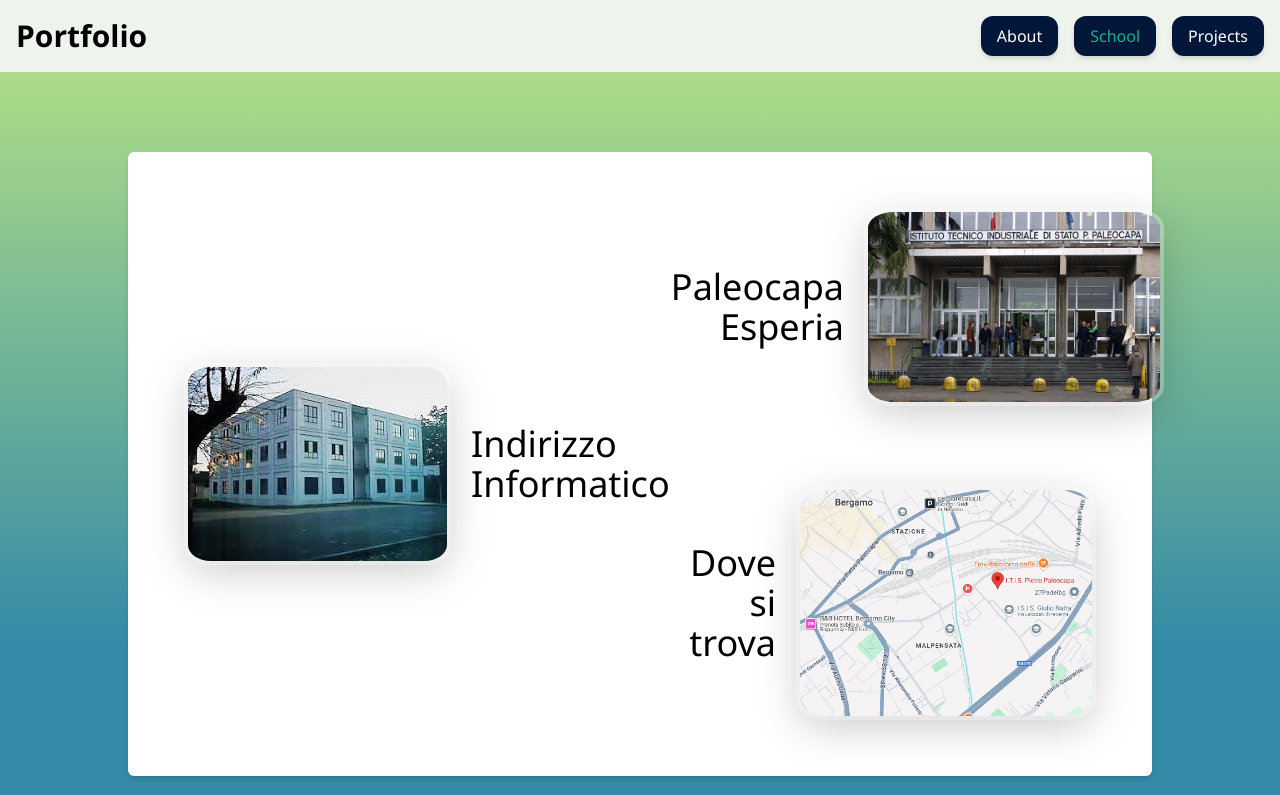
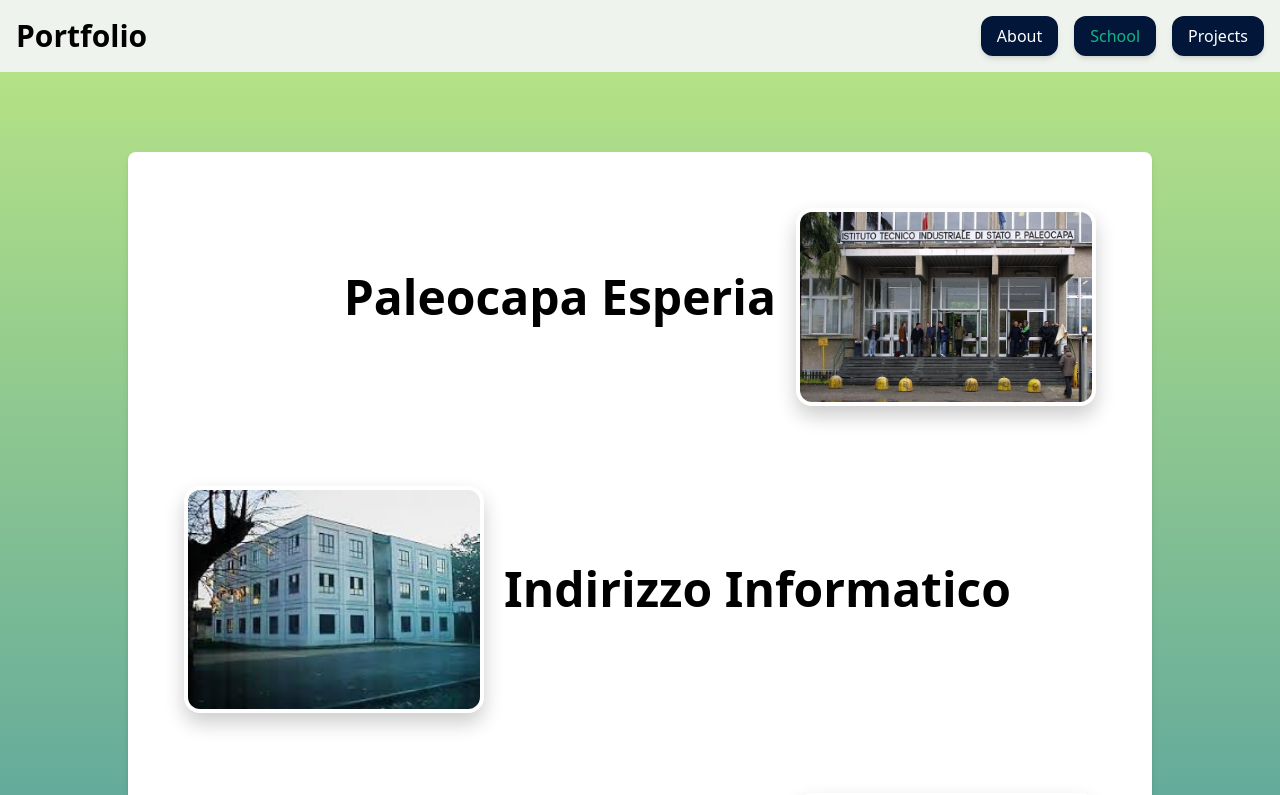
Before and after one commit to Uccetta110/PortfolioNuxt4, a Nuxt app: page /school in a window 1280 px wide. Shown: the top 795 px of the page. Built offline with nearby package versions, Linux system fonts and the light colour scheme.

Commit message:
progetto completato

```diff
--- a/assets/css/tailwind.css
+++ b/assets/css/tailwind.css
@@ -3,89 +3,48 @@
 @tailwind utilities;
 
 body {
-  @apply min-h-screen font-segoe text-3xl my-gradient;
+  @apply min-h-screen font-sans text-3xl bg-gradient-to-b from-[#bce784] to-[#348aa7];
   max-height: 300%;
 }
 
 @layer components {
   .btn {
-    @apply bg-[#011638] text-white px-4 py-2 rounded-xl text-base shadow-md;
-    transition: all 0.3s ease-in-out;
+    @apply bg-[#011638] text-white px-4 py-2 rounded-xl text-base shadow-md transition-all duration-300 ease-in-out hover:bg-gradient-to-br hover:from-[#348aa7] hover:to-[#513b56] hover:-translate-y-1 hover:shadow-xl;
   }
 
   li {
-    display: flex;
-    justify-content: center;
-    align-items: center;
-  }
-
-  .my-gradient {
-    background-image: linear-gradient(to bottom, #bce784 0%, #348aa7 70%);
+    @apply flex justify-center items-center;
   }
 
   .navbar {
-    display: flex;
-    justify-content: center;
-    align-items: center;
-    gap: 1rem; /* spazio tra i link */
-  }
-
-  .btn:hover {
-    background: linear-gradient(
-      135deg,
-      #348aa7,
-      #513b56
-    ); /* fuori da Tailwind */
-    transform: translateY(-4px);
-    box-shadow: 0 8px 25px rgba(19, 64, 116, 0.3);
+    @apply flex justify-center items-center gap-4;
   }
 
   .card {
-    @apply p-3 rounded-md bg-white shadow-md h-full;
+    @apply p-3 rounded-lg bg-white shadow-md h-full hover:shadow-lg transition-shadow;
   }
 
   .about {
-    @apply m-10 my-20 mx-32;
+    @apply my-20 mx-32;
   }
 
   .school {
-    @apply m-10 my-20 mx-32;
+    @apply my-20 mx-32;
   }
 
   .projects {
-    @apply m-10 my-20 mx-20;
-  }
-
-  .card:hover {
+    @apply my-20 mx-20;
   }
 
   .p_image {
-    @apply w-full h-auto rounded-full border-4 border-white/30 transition-all duration-300 drop-shadow-[0_10px_20px_rgba(0,0,0,0.2)] max-w-[300px] max-h-[300px] m-5;
+    @apply w-full h-auto rounded-full border-4 border-white/30 transition-all duration-300 shadow-[0_10px_20px_rgba(0,0,0,0.2)] max-w-[300px] max-h-[300px] m-5 hover:scale-105 hover:border-[#8da9c4];
   }
 
   .images {
-    @apply w-full h-auto rounded-[10%] border-4 border-white/30 transition-all duration-300 drop-shadow-[0_10px_20px_rgba(0,0,0,0.2)] max-w-[300px] max-h-[300px] m-5;
-  }
-
-  .images:hover,
-  .p_image:hover {
-    transform: scale(1.05);
-    border-color: #8da9c4;
+    @apply cursor-pointer w-full h-auto rounded-2xl border-4 border-white/30 transition-all duration-300 shadow-[0_10px_20px_rgba(0,0,0,0.2)] max-w-[300px] max-h-[300px] m-5 hover:scale-105 hover:border-[#8da9c4];
   }
 
   .link {
-    display: flex;
-    align-items: center;
-    text-decoration: none;
-    color: #060b11;
-    padding: 8px 16px;
-    border-radius: 20px;
-    transition: all 0.3s ease;
-    margin: 5px 0;
-  }
-
-  .link:hover {
-    background: rgba(19, 64, 116, 0.1);
-    transform: translateX(5px);
+    @apply flex items-center no-underline text-[#060b11] px-4 py-2 rounded-full transition-all duration-300 ease-in-out my-1 hover:bg-[#1340741a] hover:translate-x-1;
   }
 }
--- a/components/NavComponent.vue
+++ b/components/NavComponent.vue
@@ -22,6 +22,6 @@
 
 <style scoped>
   .router-link-exact-active {
-    color: #12b488;
+    @apply text-[#12b488];
   }
 </style>
--- /dev/null
+++ b/error.vue
@@ -0,0 +1,16 @@
+<template>
+  <div class="mt-7 max-w-sm mx-auto text-center card">
+    <p class="mt-7 text-7xl font-bold">{{ error.statusCode }}</p>
+    <p class="mt-7 text-5xl">Oops.</p>
+    <p class="mt-7">{{ error.message }}</p>
+    <button class="btn my-7" @click="handleError">Go Home...</button>
+  </div>
+</template>
+
+<script setup>
+defineProps(["error"]);
+
+const handleError = () => clearError({ redirect: "/" });
+</script>
+
+<style lang="scss" scoped></style>
--- a/layouts/default.vue
+++ b/layouts/default.vue
@@ -5,6 +5,6 @@
   </main>
 
   <footer class="bg-gray-800 text-white p-4 text-center mt-8">
-    &copy; {{ new Date().getFullYear() }} La Mia App Nuxt
+    &copy; {{ new Date().getFullYear() }} Portfolio
   </footer>
 </template>
--- a/pages/index.vue
+++ b/pages/index.vue
@@ -2,7 +2,7 @@
   <div class="container p-4 card flex w-auto about">
     <div class="content-center p-5">
       <NuxtImg
-        src="assets/images/Agliati_Federico-1.png"
+        src="assets/images/20250621_164528(1).jpg"
         alt="Io"
         class="p_image"
       />
--- a/pages/projects/index.vue
+++ b/pages/projects/index.vue
@@ -1,15 +1,16 @@
 <template>
   <div class="container p-4 card w-auto projects">
     <div class="flex">
-      <div class="content-center p-5">
+      <div class="content-center p-5 w-[35%]">
         <NuxtImg
           src="assets/images/Screenshot 2025-07-17 114337.png"
           alt="Io"
           class="images"
+          @click="openFlappyDefenseLink"
         />
       </div>
       <div class="content-center p-5">
-        <h1 class="font-bold text-6xl mb-5">FlappyDefense</h1>
+        <h1>FlappyDefense - JS</h1>
         <a
           href="https://github.com/Uccetta110/FlappyDefense"
           target="_blank"
@@ -25,15 +26,16 @@
       </div>
     </div>
     <div class="flex">
-      <div class="content-center p-5">
+      <div class="content-center p-5 w-[35%]">
         <NuxtImg
           src="assets/images/word-image-3.png"
           alt="Io"
           class="images"
+          @click="openFlappyMusicLink"
         />
       </div>
       <div class="content-center p-5">
-        <h1 class="font-bold text-6xl mb-5">FlappyMusic</h1>
+        <h1>FlappyMusic - C#</h1>
         <a
           href="https://github.com/Uccetta110/FlappyMusic"
           target="_blank"
@@ -51,6 +53,18 @@
   </div>
 </template>
 
-<script></script>
+<script setup lang="ts">
+const openFlappyMusicLink = () => {
+  window.open("https://github.com/Uccetta110/FlappyMusic", "_blank");
+};
 
-<style lang="scss" scoped></style>
+const openFlappyDefenseLink = () => {
+  window.open("https://github.com/Uccetta110/FlappyDefense", "_blank");
+};
+</script>
+
+<style scoped>
+h1 {
+  @apply font-bold text-6xl mb-5
+}
+</style>
--- a/pages/school.vue
+++ b/pages/school.vue
@@ -1,33 +1,31 @@
 <template>
-  <div class="container p-4 card flex w-auto school justify-between">
+  <div class="container p-4 card w-auto school justify-between">
+    <div class="content-center p-5 flex items-center justify-end">
+      <h1 class="p5 text-right text-4xl">Paleocapa Esperia</h1>
+      <NuxtImg
+        src="/assets/images/il-museo-dellindustria-trova-casataglio-del-nastro-a-giugno-allesperia_01a5219c-c206-11e5-9dd2-d7a5b91d6d64_700_455_big_gallery_linked_i.jpg"
+        alt="Io"
+        class="images"
+        @click="openPalEspLink"
+      />
+    </div>
     <div class="content-center p-5 flex items-center">
       <NuxtImg
         src="/assets/images/images.jfif"
         alt="Io"
-        class="images cursor-pointer"
+        class="images"
         @click="openIndInfLink"
       />
       <h1 class="text-4xl">Indirizzo Informatico</h1>
     </div>
-    <div>
-      <div class="content-center p-5 flex items-center justify-between">
-        <h1 class="p5 text-right text-4xl">Paleocapa Esperia</h1>
-        <NuxtImg
-          src="/assets/images/il-museo-dellindustria-trova-casataglio-del-nastro-a-giugno-allesperia_01a5219c-c206-11e5-9dd2-d7a5b91d6d64_700_455_big_gallery_linked_i.jpg"
-          alt="Io"
-          class="images cursor-pointer"
-          @click="openPalEspLink"
-        />
-      </div>
-      <div class="content-center p-5 flex items-center">
+    <div class="content-center p-5 flex items-center justify-end">
       <h1 class="p5 text-right text-4xl">Dove si trova</h1>
       <NuxtImg
         src="/assets/images/Screenshot 2025-07-17 121257.png"
         alt="Io"
-          class="images cursor-pointer"
+        class="images "
         @click="openPosLink"
       />
-      </div>
     </div>
   </div>
 </template>
@@ -51,3 +49,9 @@ const openPosLink = () => {
   );
 };
 </script>
+
+<style scoped>
+h1 {
+  @apply font-bold text-5xl mb-5;
+}
+</style>
```
Also changed, not shown: 1 other file (tests, documents, lock files or other folders). Lines whose indentation alone changed are shown as unchanged.
